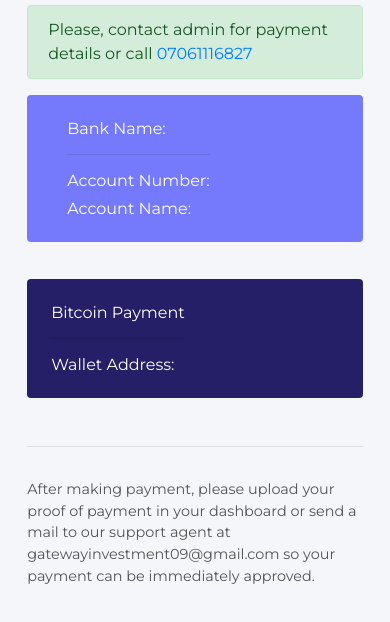
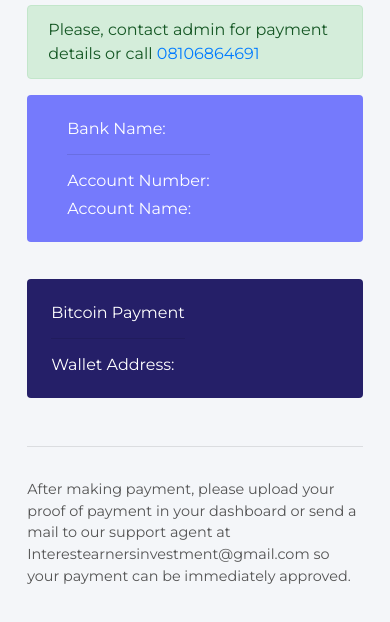
Before and after one commit to Achilles45/interest-earners-investment, a Vue app: page /dashboard/payment in a window 390 px wide. Shown: the part 286-908 px from the top of the page. Built offline with nearby package versions, Linux system fonts and the light colour scheme; no server answers; the database is empty; sample sign-in values are in the browser's storage.

Commit message:
Changed the phone number and email to suit

```diff
--- a/src/components/Dashboard.vue
+++ b/src/components/Dashboard.vue
@@ -50,7 +50,7 @@
                   <iframe scrolling="no" allowtransparency="true" frameborder="0" src="https://s.tradingview.com/embed-widget/tickers/?locale=en#%7B%22symbols%22%3A%5B%7B%22title%22%3A%22EUR%2FUSD%22%2C%22proName%22%3A%22FX_IDC%3AEURUSD%22%7D%2C%7B%22description%22%3A%22GBP%2FUSD%22%2C%22proName%22%3A%22FX%3AGBPUSD%22%7D%2C%7B%22description%22%3A%22USD%2FJPY%22%2C%22proName%22%3A%22FX%3AUSDJPY%22%7D%2C%7B%22description%22%3A%22NZD%2FUSD%22%2C%22proName%22%3A%22FX%3ANZDUSD%22%7D%2C%7B%22description%22%3A%22AUD%2FUSD%22%2C%22proName%22%3A%22FX%3AAUDUSD%22%7D%5D%2C%22width%22%3A%22100%25%22%2C%22height%22%3A72%2C%22utm_source%22%3A%22cryptomorefx.com%22%2C%22utm_medium%22%3A%22widget%22%2C%22utm_campaign%22%3A%22tickers%22%7D" style="box-sizing: border-box; height: 72px; width: 100%;"></iframe>
               </div>
               <div v-if="verifyuser == 'false'" class="red">
-                  Your account has not been verified. Please make your payment for verification or call <a href="tel:07061116827">07061116827</a>
+                  Your account has not been verified. Please make your payment for verification or call <a href="tel:08106864691">08106864691</a>
               </div>
                   <div class="summary__wrapper">
                   <div class="summary__card one pt-4">
@@ -84,7 +84,7 @@
               </div>
               </div>
               <hr>
-              <p class="note">Kindly note that your investment lifecycle will only begin to count when you have been verified to have made payment for your selected plan. Your returns of 60% of your investment and your capital would be paid back in 5 working days. Also, should you find any difficulties in using the platform, kindly use livechat widget to send a message and our customer success team will respond as soon as possible. Happy investing.</p>
+              <p class="note">Kindly note that your investment lifecycle will only begin to count when you have been verified to have made payment for your selected plan. Your returns of 50% of your investment and your capital would be paid back in 3 working days. Also, should you find any difficulties in using the platform, kindly use livechat widget to send a message and our customer success team will respond as soon as possible. Happy investing.</p>
               </div>
             <!--End of Dashboard
             =========================-->
--- a/src/views/Payment.vue
+++ b/src/views/Payment.vue
@@ -49,7 +49,7 @@
                   <iframe scrolling="no" allowtransparency="true" frameborder="0" src="https://s.tradingview.com/embed-widget/tickers/?locale=en#%7B%22symbols%22%3A%5B%7B%22title%22%3A%22EUR%2FUSD%22%2C%22proName%22%3A%22FX_IDC%3AEURUSD%22%7D%2C%7B%22description%22%3A%22GBP%2FUSD%22%2C%22proName%22%3A%22FX%3AGBPUSD%22%7D%2C%7B%22description%22%3A%22USD%2FJPY%22%2C%22proName%22%3A%22FX%3AUSDJPY%22%7D%2C%7B%22description%22%3A%22NZD%2FUSD%22%2C%22proName%22%3A%22FX%3ANZDUSD%22%7D%2C%7B%22description%22%3A%22AUD%2FUSD%22%2C%22proName%22%3A%22FX%3AAUDUSD%22%7D%5D%2C%22width%22%3A%22100%25%22%2C%22height%22%3A72%2C%22utm_source%22%3A%22cryptomorefx.com%22%2C%22utm_medium%22%3A%22widget%22%2C%22utm_campaign%22%3A%22tickers%22%7D" style="box-sizing: border-box; height: 72px; width: 100%;"></iframe>
               </div>
               <div class="alert alert-success">
-                  Please, contact admin for payment details or call  <a href="tel:07061116827">07061116827</a>
+                  Please, contact admin for payment details or call  <a href="tel:08106864691">08106864691</a>
               </div>
                   <div class="summary__wrapper">
                   <div class="summary__card two pt-4">
@@ -83,7 +83,7 @@
               </div>
               <hr>
               <div></div>
-              <p>After making payment, please upload your proof of payment in your dashboard or send a mail to our support agent at gatewayinvestment09@gmail.com so your payment can be immediately approved.</p>
+              <p>After making payment, please upload your proof of payment in your dashboard or send a mail to our support agent at Interestearnersinvestment@gmail.com so your payment can be immediately approved.</p>
               </div>
             <!--End of Dashboard
             =========================-->
--- a/src/views/Upload.vue
+++ b/src/views/Upload.vue
@@ -50,7 +50,7 @@
                   <iframe scrolling="no" allowtransparency="true" frameborder="0" src="https://s.tradingview.com/embed-widget/tickers/?locale=en#%7B%22symbols%22%3A%5B%7B%22title%22%3A%22EUR%2FUSD%22%2C%22proName%22%3A%22FX_IDC%3AEURUSD%22%7D%2C%7B%22description%22%3A%22GBP%2FUSD%22%2C%22proName%22%3A%22FX%3AGBPUSD%22%7D%2C%7B%22description%22%3A%22USD%2FJPY%22%2C%22proName%22%3A%22FX%3AUSDJPY%22%7D%2C%7B%22description%22%3A%22NZD%2FUSD%22%2C%22proName%22%3A%22FX%3ANZDUSD%22%7D%2C%7B%22description%22%3A%22AUD%2FUSD%22%2C%22proName%22%3A%22FX%3AAUDUSD%22%7D%5D%2C%22width%22%3A%22100%25%22%2C%22height%22%3A72%2C%22utm_source%22%3A%22cryptomorefx.com%22%2C%22utm_medium%22%3A%22widget%22%2C%22utm_campaign%22%3A%22tickers%22%7D" style="box-sizing: border-box; height: 72px; width: 100%;"></iframe>
               </div>
               <div v-if="verifyuser == 'false'" class="red">
-                  Your account has not been verified. Please make your payment for verification or call <a href="tel:07061116827">07061116827</a>
+                  Your account has not been verified. Please make your payment for verification or call <a href="tel:08106864691">08106864691</a>
               </div>
                         <div >
                         <p>Upload Your Proof of Payment:</p>
--- a/src/views/Withdrawal.vue
+++ b/src/views/Withdrawal.vue
@@ -36,7 +36,7 @@
              <small>You can now make request to make withdrawal into your local bank when your investment has reached maturity</small>
              <hr>
               <div v-if="verifyuser == 'false'" class="red">
-                  You can't make withdrawals because your account or payment has not been verified. Please contact admin or call <a href="tel:07061116827">07061116827</a>
+                  You can't make withdrawals because your account or payment has not been verified. Please contact admin or call <a href="tel:08106864691">08106864691</a>
               </div>
                <div class="row">
                    <div class="col-md-8">
```
